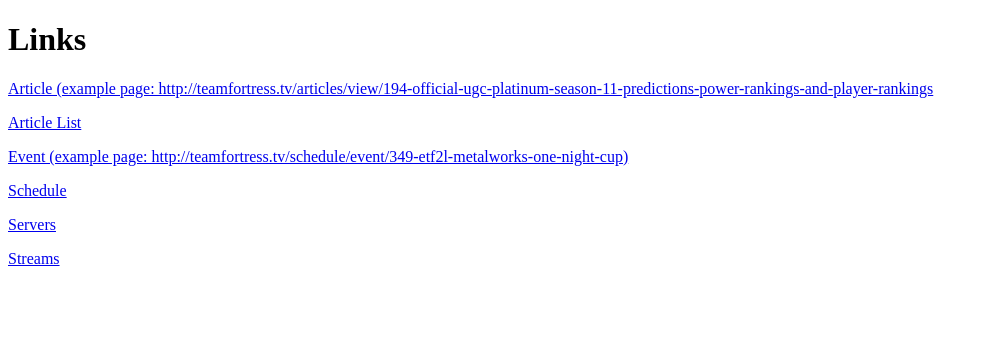
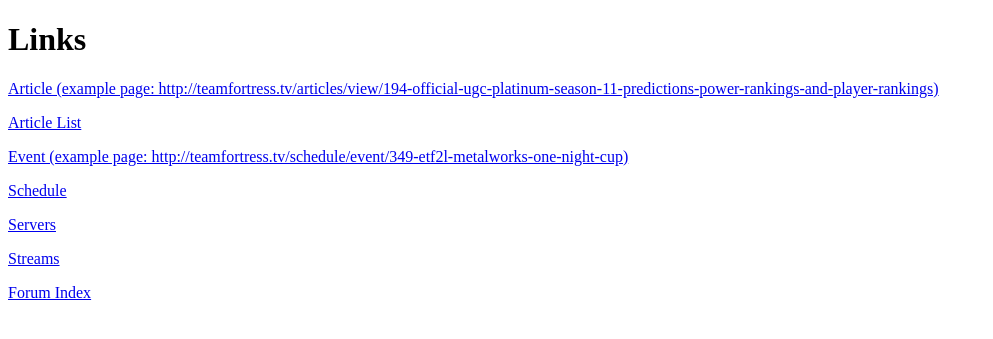
Before and after one commit to PsychicNoodles/tftv-api, a PHP site: page / in a window 1280 px wide. Shown: the top 339 px of the page, without its empty margins (0-993 px from the left). Run offline with PHP 8.4, Linux system fonts and the light colour scheme.

Commit message:
added api/forumindex.php to index.php

```diff
--- a/index.php
+++ b/index.php
@@ -8,12 +8,13 @@
 
         <h1>Links</h1>
 
-        <p><a href="api/article.php?page=194-official-ugc-platinum-season-11-predictions-power-rankings-and-player-rankings)">Article (example page: http://teamfortress.tv/articles/view/194-official-ugc-platinum-season-11-predictions-power-rankings-and-player-rankings</a>
+        <p><a href="api/article.php?page=194-official-ugc-platinum-season-11-predictions-power-rankings-and-player-rankings">Article (example page: http://teamfortress.tv/articles/view/194-official-ugc-platinum-season-11-predictions-power-rankings-and-player-rankings)</a>
         <p><a href="api/articlelist.php">Article List</a></p>
         <p><a href="api/event.php?page=349-etf2l-metalworks-one-night-cup">Event (example page: http://teamfortress.tv/schedule/event/349-etf2l-metalworks-one-night-cup)</a></p>
         <p><a href="api/schedule.php">Schedule</a></p>
         <p><a href="api/servers.php">Servers</a></p>
         <p><a href="api/streams.php">Streams</a></p>
+        <p><a href="api/forumindex.php">Forum Index</a></p>
 
         <?php ?>
     </body>
```
